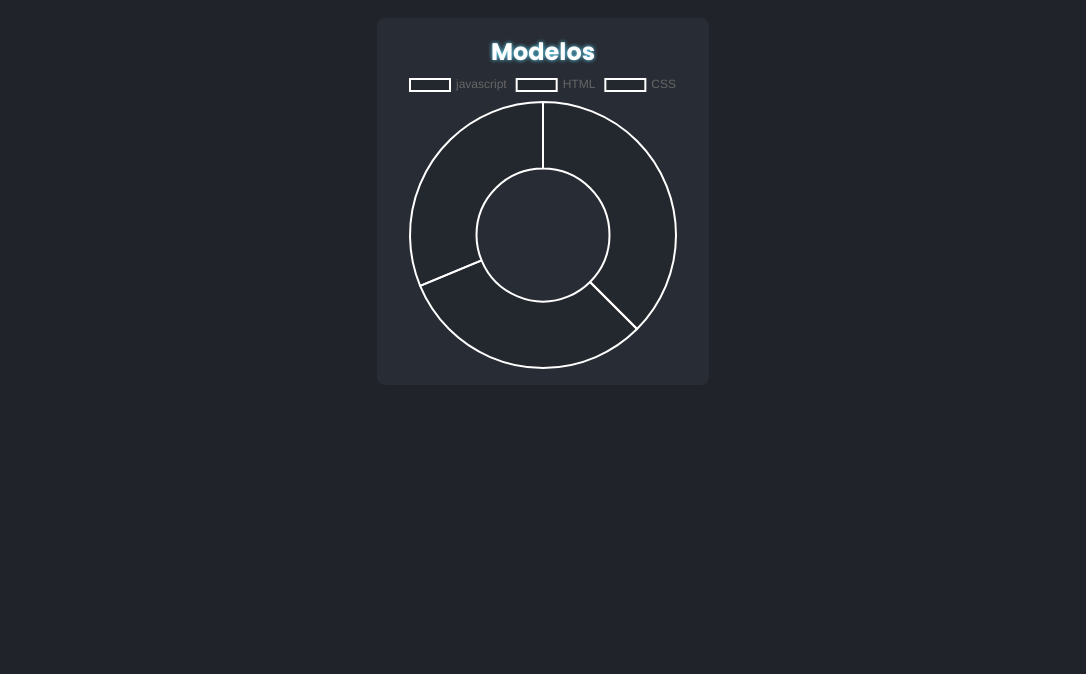
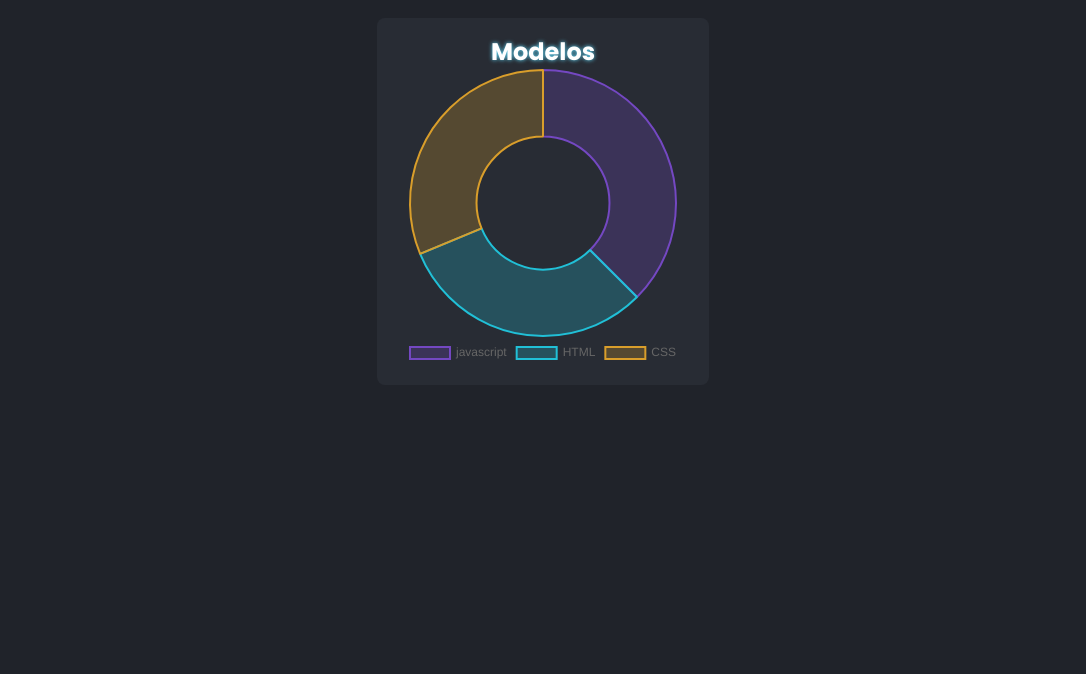
Before and after one commit to Racha777/dashboard_feliz, a plain HTML site: page index.html in a window 1280 px wide. Shown: the part 126-800 px from the top of the page, without its empty margins (97-1183 px from the left). Drawn offline with nearby package versions, Linux system fonts and the light colour scheme.

Commit message:
helper js

```diff
--- a/css/index.css
+++ b/css/index.css
@@ -28,6 +28,7 @@
 
   .header__title-logo {
     font-size: 1rem;
+    color: var(--primary-highlight-color);
     margin: 0;
     transition: var(--all-transitions);
   }
--- /dev/null
+++ b/helpers/helper.js
@@ -0,0 +1,6 @@
+export const getColorsData=(transparency)=>{
+    const colors=['#7448c2', '#21c0d7', '#d99e2b', '#cd3a81', '#9c99cc', '#e14eca', '#ffffff', '#ff0000', '#d6ff00', '#0038ff'];
+    return colors.map((element)=>transparency ? element+transparency: element);//ternario(if else en una linea)
+};
+
+export default getColorsData;
--- a/js/models.js
+++ b/js/models.js
@@ -1,12 +1,25 @@
+import {getColorsData} from "../helpers/helper.js";
+
 export const models=()=>{
+    // Chart.defaults.color='#000';
     const data={
         labels:['javascript','HTML','CSS'],
         datasets:[{
             data:[60,50,50],
+            borderColor:getColorsData(),
+            backgroundColor:getColorsData(40)
         }]
     };
 
-    new Chart('dashboardModelsChart',{type: 'doughnut', data});
+    const options={
+        plugins:{
+            legend:{
+                position: 'bottom'
+            },
+        },
+    };
+
+    new Chart('dashboardModelsChart',{type: 'doughnut', data, options});
 }
 
 export default models;
```
